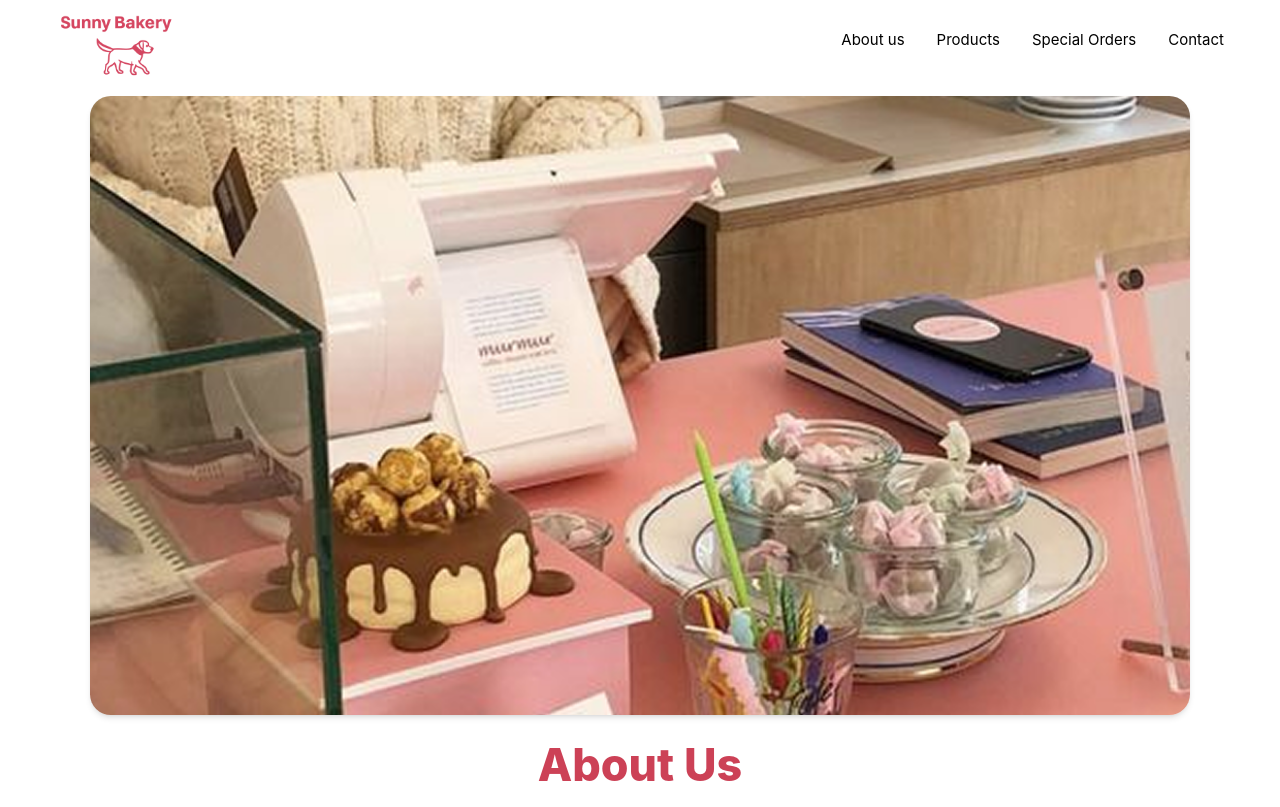
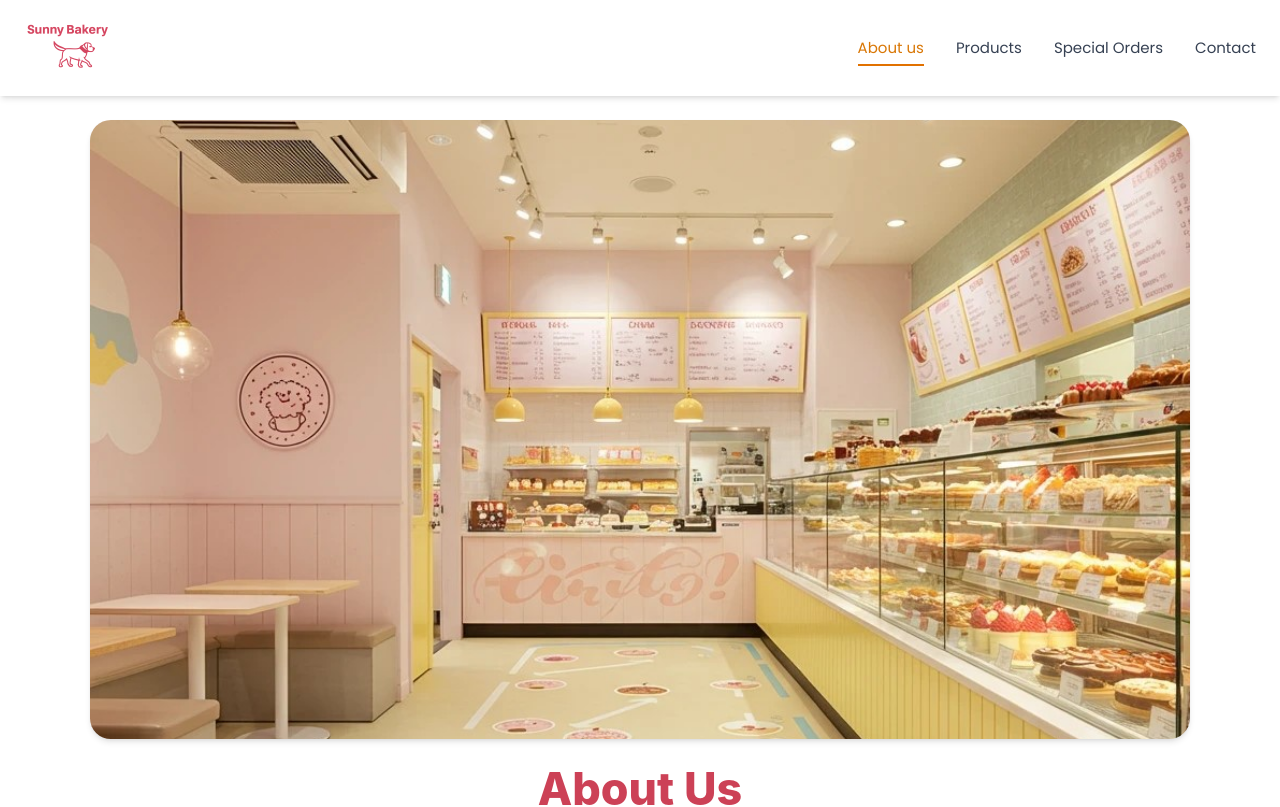
Before and after one commit to PaolaArtola/Bakery, a Vue app: page /about in a window 1280 px wide. Shown: the top 807 px of the page. Built offline with nearby package versions, Linux system fonts and the light colour scheme.

Commit message:
add more functions

```diff
--- a/src/App.vue
+++ b/src/App.vue
@@ -1,11 +1,16 @@
 <script setup lang="ts">
 import { RouterView } from 'vue-router'
-import CustromHeader from '@/components/header.vue'
+import CustomHeader from '@/components/header.vue'
 </script>
 
 <template>
-  <CustromHeader></CustromHeader>
-  <RouterView />
+  <CustomHeader />
+
+  <!-- Actual page content starts here -->
+  <main style="margin-top: 120px !important">
+    <!-- Adjust `mt` to match header height -->
+    <RouterView />
+  </main>
 </template>
 
 <style scoped></style>
--- a/src/components/header.vue
+++ b/src/components/header.vue
@@ -1,22 +1,197 @@
 <script setup lang="ts">
+import { ref, onMounted, onUnmounted } from 'vue'
 import { RouterLink } from 'vue-router'
+
+const isOpen = ref(false)
+
+// Close menu when clicking outside
+const closeMenu = (event: Event) => {
+  const target = event.target as HTMLElement
+  if (!target.closest('nav') && isOpen.value) {
+    isOpen.value = false
+  }
+}
+
+// Close menu on escape key
+const handleKeydown = (event: KeyboardEvent) => {
+  if (event.key === 'Escape' && isOpen.value) {
+    isOpen.value = false
+  }
+}
+
+onMounted(() => {
+  document.addEventListener('click', closeMenu)
+  document.addEventListener('keydown', handleKeydown)
+})
+
+onUnmounted(() => {
+  document.removeEventListener('click', closeMenu)
+  document.removeEventListener('keydown', handleKeydown)
+})
 </script>
+
 <template>
-  <header>
-    <div>
-      <nav class="flex items-center justify-between px-14 py-1">
-        <RouterLink to="/" class="flex items-center">
-          <img src="../assets/sunnybackery.png" alt="test" class="h-22 w-auto" />
-        </RouterLink>
-        <ul class="flex gap-8 font-medium pb-4">
-          <li><RouterLink to="/about" class="hover:underline">About us</RouterLink></li>
-          <li><RouterLink to="/products" class="hover:underline">Products</RouterLink></li>
-          <li><RouterLink to="/products" class="hover:underline">Special Orders</RouterLink></li>
-          <li><RouterLink to="/contact" class="hover:underline">Contact</RouterLink></li>
+  <header class="absolute top-0 left-0 w-full z-50">
+    <nav class="flex items-center justify-between px-6 py-4 bg-white shadow-md backdrop-blur-sm">
+      <!-- Logo -->
+      <RouterLink to="/" class="flex items-center group">
+        <img
+          src="../assets/sunnybackery.png"
+          alt="Sunny Bakery"
+          class="h-16 w-auto transition-transform duration-300 group-hover:scale-105"
+        />
+      </RouterLink>
+
+      <!-- Hamburger Button (only on small screens) -->
+      <button
+        class="md:hidden relative flex flex-col justify-center items-center w-10 h-10 rounded-lg hover:bg-gray-100 transition-colors duration-200 focus:outline-none focus:ring-2 focus:ring-amber-500 focus:ring-opacity-50"
+        @click="isOpen = !isOpen"
+        :aria-label="isOpen ? 'Close menu' : 'Open menu'"
+        :aria-expanded="isOpen"
+      >
+        <!-- Animated hamburger lines -->
+        <span
+          class="block w-6 h-0.5 bg-gray-800 transition-all duration-300 ease-in-out transform origin-center"
+          :class="{ 'rotate-45 translate-y-1.5': isOpen, 'translate-y-0': !isOpen }"
+        ></span>
+        <span
+          class="block w-6 h-0.5 bg-gray-800 transition-all duration-300 ease-in-out my-1"
+          :class="{ 'opacity-0 scale-0': isOpen, 'opacity-100 scale-100': !isOpen }"
+        ></span>
+        <span
+          class="block w-6 h-0.5 bg-gray-800 transition-all duration-300 ease-in-out transform origin-center"
+          :class="{ '-rotate-45 -translate-y-1.5': isOpen, 'translate-y-0': !isOpen }"
+        ></span>
+      </button>
+
+      <!-- Desktop Menu -->
+      <ul class="hidden md:flex gap-8 font-medium">
+        <li>
+          <RouterLink
+            to="/about"
+            class="text-gray-700 hover:text-amber-600 transition-colors duration-200 relative group py-2"
+          >
+            About us
+            <span
+              class="absolute bottom-0 left-0 w-0 h-0.5 bg-amber-600 transition-all duration-300 group-hover:w-full"
+            ></span>
+          </RouterLink>
+        </li>
+        <li>
+          <RouterLink
+            to="/products"
+            class="text-gray-700 hover:text-amber-600 transition-colors duration-200 relative group py-2"
+          >
+            Products
+            <span
+              class="absolute bottom-0 left-0 w-0 h-0.5 bg-amber-600 transition-all duration-300 group-hover:w-full"
+            ></span>
+          </RouterLink>
+        </li>
+        <li>
+          <RouterLink
+            to="/special-orders"
+            class="text-gray-700 hover:text-amber-600 transition-colors duration-200 relative group py-2"
+          >
+            Special Orders
+            <span
+              class="absolute bottom-0 left-0 w-0 h-0.5 bg-amber-600 transition-all duration-300 group-hover:w-full"
+            ></span>
+          </RouterLink>
+        </li>
+        <li>
+          <RouterLink
+            to="/contact"
+            class="text-gray-700 hover:text-amber-600 transition-colors duration-200 relative group py-2"
+          >
+            Contact
+            <span
+              class="absolute bottom-0 left-0 w-0 h-0.5 bg-amber-600 transition-all duration-300 group-hover:w-full"
+            ></span>
+          </RouterLink>
+        </li>
+      </ul>
+    </nav>
+
+    <!-- Mobile Menu -->
+    <Transition
+      enter-active-class="transition-all duration-300 ease-out"
+      enter-from-class="opacity-0 -translate-y-4"
+      enter-to-class="opacity-100 translate-y-0"
+      leave-active-class="transition-all duration-200 ease-in"
+      leave-from-class="opacity-100 translate-y-0"
+      leave-to-class="opacity-0 -translate-y-4"
+    >
+      <div v-if="isOpen" class="md:hidden bg-white shadow-lg border-t border-gray-100">
+        <ul class="flex flex-col font-medium">
+          <li>
+            <RouterLink
+              to="/about"
+              @click="isOpen = false"
+              class="block px-6 py-4 text-gray-700 hover:text-amber-600 hover:bg-amber-50 transition-colors duration-200 border-b border-gray-100"
+            >
+              About us
+            </RouterLink>
+          </li>
+          <li>
+            <RouterLink
+              to="/products"
+              @click="isOpen = false"
+              class="block px-6 py-4 text-gray-700 hover:text-amber-600 hover:bg-amber-50 transition-colors duration-200 border-b border-gray-100"
+            >
+              Products
+            </RouterLink>
+          </li>
+          <li>
+            <RouterLink
+              to="/special-orders"
+              @click="isOpen = false"
+              class="block px-6 py-4 text-gray-700 hover:text-amber-600 hover:bg-amber-50 transition-colors duration-200 border-b border-gray-100"
+            >
+              Special Orders
+            </RouterLink>
+          </li>
+          <li>
+            <RouterLink
+              to="/contact"
+              @click="isOpen = false"
+              class="block px-6 py-4 text-gray-700 hover:text-amber-600 hover:bg-amber-50 transition-colors duration-200"
+            >
+              Contact
+            </RouterLink>
+          </li>
         </ul>
-      </nav>
-    </div>
+      </div>
+    </Transition>
   </header>
 </template>
 
-<style scoped></style>
+<style scoped>
+/* Custom font import - add this to your main CSS file */
+@import url('https://fonts.googleapis.com/css2?family=Poppins:wght@400;500;600;700&display=swap');
+
+/* Apply custom font */
+nav {
+  font-family: 'Poppins', sans-serif;
+}
+
+/* Active route styling */
+.router-link-active {
+  color: #d97706; /* amber-600 */
+}
+
+.router-link-active span {
+  width: 100%;
+}
+
+/* Smooth focus transitions */
+button:focus {
+  outline: none;
+}
+
+/* Mobile menu backdrop blur effect */
+.md\:hidden.bg-white {
+  backdrop-filter: blur(10px);
+  background: rgba(255, 255, 255, 0.95);
+}
+</style>
--- a/src/views/AboutView.vue
+++ b/src/views/AboutView.vue
@@ -3,8 +3,8 @@ import fadeCarrousel from '../components/fadeCarrousel.vue'
 
 const cakeImages = [
   '/src/assets/about/filler.png',
+  '/src/assets/about/header1.jpg',
   '/src/assets/about/header1.png',
-  '/src/assets/about/filler.png',
 ]
 </script>
 <template>
@@ -57,6 +57,12 @@ const cakeImages = [
       </div>
     </div>
   </div>
+  <img
+    src="@/assets/about/buttom.jpeg"
+    class="w-full max-w-4xl aspect-[5/2] mx-auto object-cover"
+    alt="Promotional image or banner"
+    loading="lazy"
+  />
 </template>
 
 <style scoped>
```
Also changed, not shown: src/assets/about/buttom.jpeg (added).
